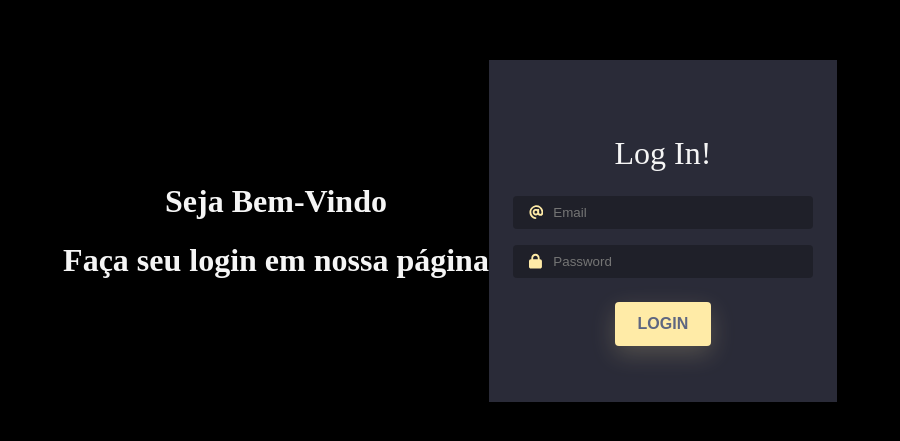
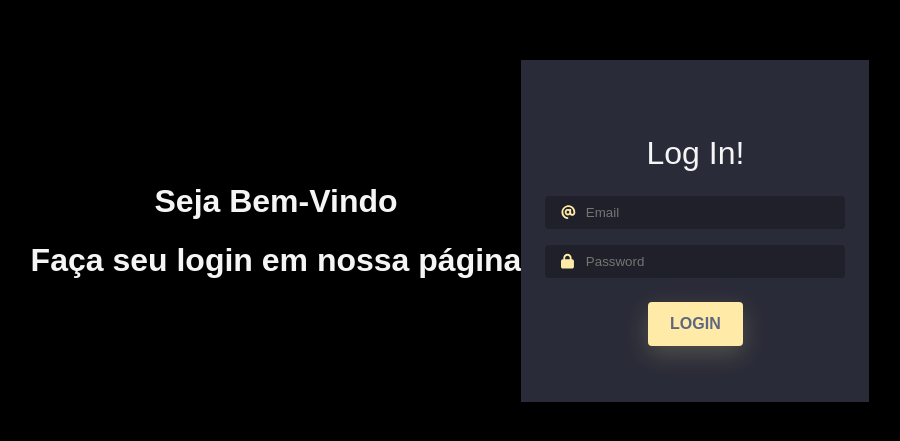
Before and after one commit to luis-hsl/CP3-1TDSPL, a plain HTML site: page login.html in a window 1280 px wide. Shown: the part 169-610 px from the top of the page, without its empty margins (190-1090 px from the left). Drawn offline with Linux system fonts and the light colour scheme.

```diff
--- a/css/style.css
+++ b/css/style.css
@@ -11,9 +11,21 @@ html, body {
   background-color: #000000;
 }
 .Bem-vindos {
+  font-family: sans-serif;
   text-align: center;
   background-color: #000000;
 }
+
+.Faça {
+  font-family: sans-serif;
+  text-align: center;
+  background-color: #000000;
+}
+
+.title{
+  font-family: sans-serif;
+}
+
 .card {
   margin: auto;
 }
```
